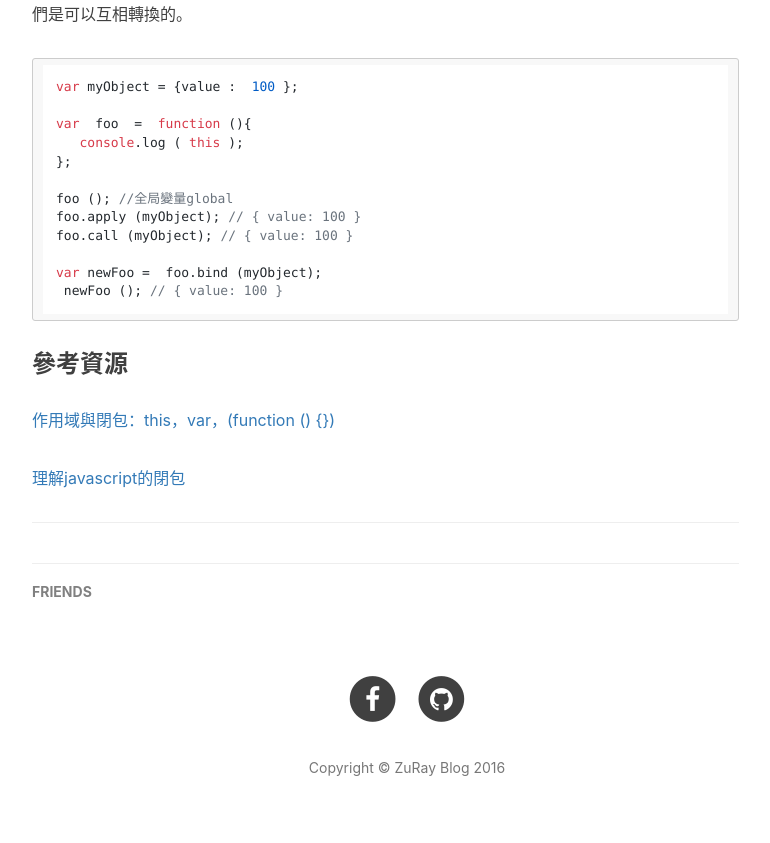
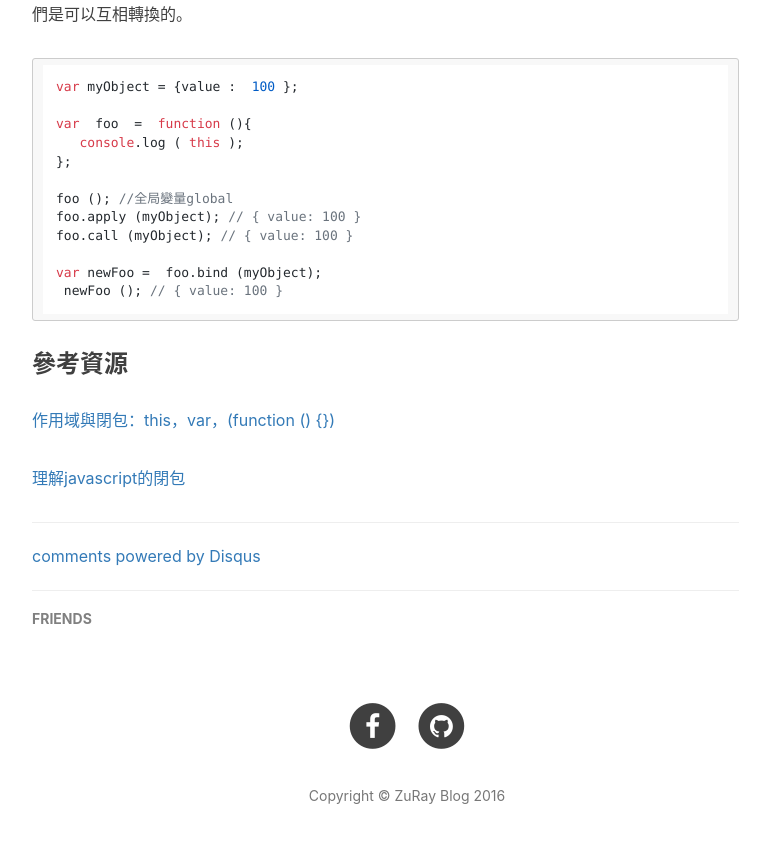
Before and after one commit to intheblackworld/intheblackworld.github.io, a Jekyll site: the page built from _posts/2016-3-7-test.md, in a window 1280 px wide and 900 px high, scrolled down 2684 px. Shown: the top 843 px of the window, without its empty margins (233-1003 px from the left). Built offline with Jekyll 4.4.1, drawn with Linux system fonts in a browser that asks for light colours; nearby versions of some CDN libraries; comment, search, counter and statistics services are not loaded; some of the changed lines change nothing that is shown.

Commit message:
disquz test

```diff
--- a/_layouts/post.html
+++ b/_layouts/post.html
@@ -75,11 +75,27 @@
 
 
 
-                {% if post.comments %}
-                <!-- disqus 评论框 start -->
-                <div id="disqus_thread"></div>
-                <!-- disqus 评论框 end -->
-                {% endif %}
+                {% if page.comments %}
+<div id="disqus_thread"></div>
+    <script type="text/javascript">
+    /* * * CONFIGURATION VARIABLES: EDIT BEFORE PASTING INTO YOUR WEBPAGE * * */
+    var disqus_shortname = 'rhadowtechnote'; // required: replace example with your forum shortname
+    var disqus_identifier = '{{ page.url }}';
+    var disqus_url = 'http://rhadow.github.com{{ page.url }}';
+
+    /* * * DON'T EDIT BELOW THIS LINE * * */
+    (function() {
+        var dsq = document.createElement('script');
+        dsq.type = 'text/javascript';
+        dsq.async = true;
+        dsq.src = '//' + disqus_shortname + '.disqus.com/embed.js';
+        (document.getElementsByTagName('head')[0] || document.getElementsByTagName('body')[0]).appendChild(dsq);
+    })();
+    </script>
+    <noscript>Please enable JavaScript to view the <a href="http://disqus.com/?ref_noscript">comments powered by Disqus.</a>
+    </noscript>
+    <a href="http://disqus.com" class="dsq-brlink">comments powered by <span class="logo-disqus">Disqus</span></a>
+{% endif %}
 
             </div>
 
@@ -121,8 +137,8 @@
     </div>
 </article>
 
-{% if site.duoshuo_username %}
-<!-- 多说公共JS代码 start (一个网页只需插入一次) -->
+<!-- {% if site.duoshuo_username %}
+
 <script type="text/javascript">
     // dynamic User by Hux
     var _user = '{{site.duoshuo_username}}';
@@ -139,34 +155,9 @@
     })();
 </script>
 <!-- 多说公共JS代码 end -->
-{% endif %}
+<!-- {% endif %} -->
 
 
-{% if post.comments %}
-<!-- disqus 公共JS代码 start (一个网页只需插入一次) -->
-<script>
-    /**
-     *  RECOMMENDED CONFIGURATION VARIABLES: EDIT AND UNCOMMENT THE SECTION BELOW TO INSERT DYNAMIC VALUES FROM YOUR PLATFORM OR CMS.
-     *  LEARN WHY DEFINING THESE VARIABLES IS IMPORTANT: https://disqus.com/admin/universalcode/#configuration-variables
-     */
-    /*
-    var disqus_config = function () {
-        this.page.url = PAGE_URL;  // Replace PAGE_URL with your page's canonical URL variable
-        this.page.identifier = PAGE_IDENTIFIER; // Replace PAGE_IDENTIFIER with your page's unique identifier variable
-    };
-    */
-    (function() {  // REQUIRED CONFIGURATION VARIABLE: EDIT THE SHORTNAME BELOW
-        var d = document, s = d.createElement('script');
-
-        s.src = '//EXAMPLE.disqus.com/embed.js';  // IMPORTANT: Replace EXAMPLE with your forum shortname!
-
-        s.setAttribute('data-timestamp', +new Date());
-        (d.head || d.body).appendChild(s);
-    })();
-</script>
-<noscript>Please enable JavaScript to view the <a href="https://disqus.com/?ref_noscript" rel="nofollow">comments powered by Disqus.</a></noscript>
-<!-- disqus 公共JS代码 end -->
-{% endif %}
 
 
 {% if site.anchorjs %}
```
